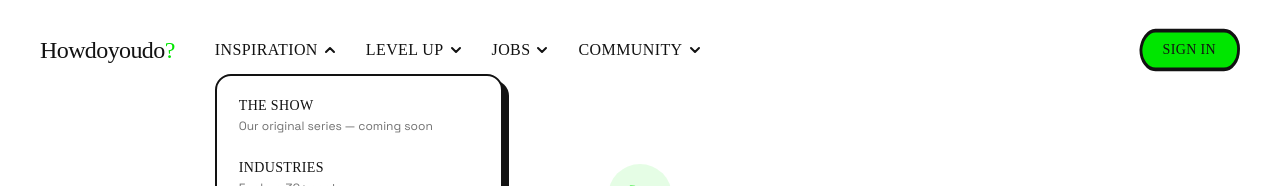
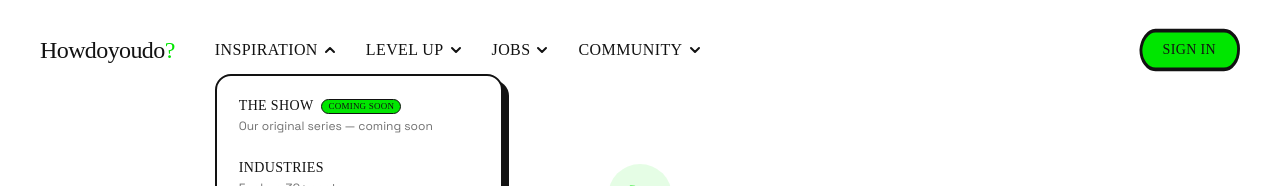
Before and after one commit to Howdoyoudo-group/app, a React (Vite) app: page /feed in a window 1280 px wide. Both pictures are taken after a click on the button "INSPIRATION". Shown: the top 186 px of the page. Built offline with nearby package versions, Linux system fonts and the light colour scheme; a web font is replaced by a local one.

Commit message:
Add Coming Soon badge to The Show in nav dropdown

```diff
--- a/src/components/SiteHeader.tsx
+++ b/src/components/SiteHeader.tsx
@@ -67,6 +67,7 @@ type DropdownItem = {
   to?: string;
   href?: string;
   description?: string;
+  badge?: string;
 };
 
 const NavDropdown = ({
@@ -126,8 +127,13 @@ const NavDropdown = ({
             {items.map((item) => {
               const inner = (
                 <div className="px-3 py-2.5 rounded-xl hover:bg-primary transition-colors border-2 border-transparent hover:border-foreground">
-                  <div className="font-display font-900 text-sm uppercase tracking-wide text-foreground">
+                  <div className="font-display font-900 text-sm uppercase tracking-wide text-foreground flex items-center gap-2">
                     {item.label}
+                    {item.badge && (
+                      <span className="font-display font-700 text-[9px] uppercase tracking-wide px-1.5 py-0.5 bg-primary text-foreground border border-foreground rounded-full leading-none">
+                        {item.badge}
+                      </span>
+                    )}
                   </div>
                   {item.description && (
                     <div className="font-body text-xs text-foreground/60 mt-0.5">
@@ -170,7 +176,7 @@ const NavDropdown = ({
 /* -------------------------------------------------------------------------- */
 
 const INSPIRATION: DropdownItem[] = [
-  { label: "The Show", to: "/the-show", description: "Our original series — coming soon" },
+  { label: "The Show", to: "/the-show", description: "Our original series — coming soon", badge: "Coming Soon" },
   { label: "Industries", href: "/#series", description: "Explore 30+ sectors" },
   { label: "Roles", to: "/roles", description: "By job, not just by title" },
   { label: "Side Hustles", to: "/side-hustles", description: "Turn what you love into income" },
```
